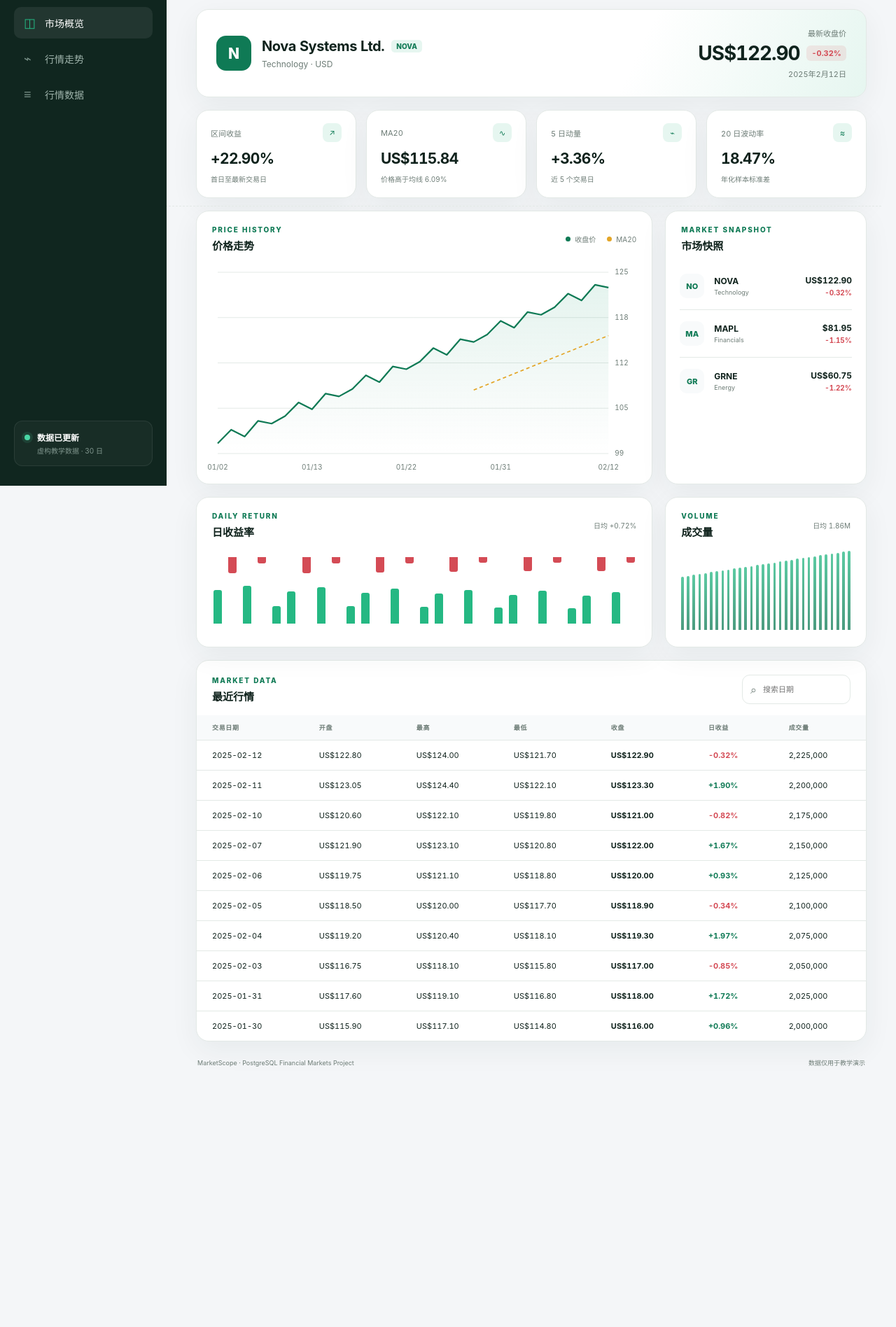
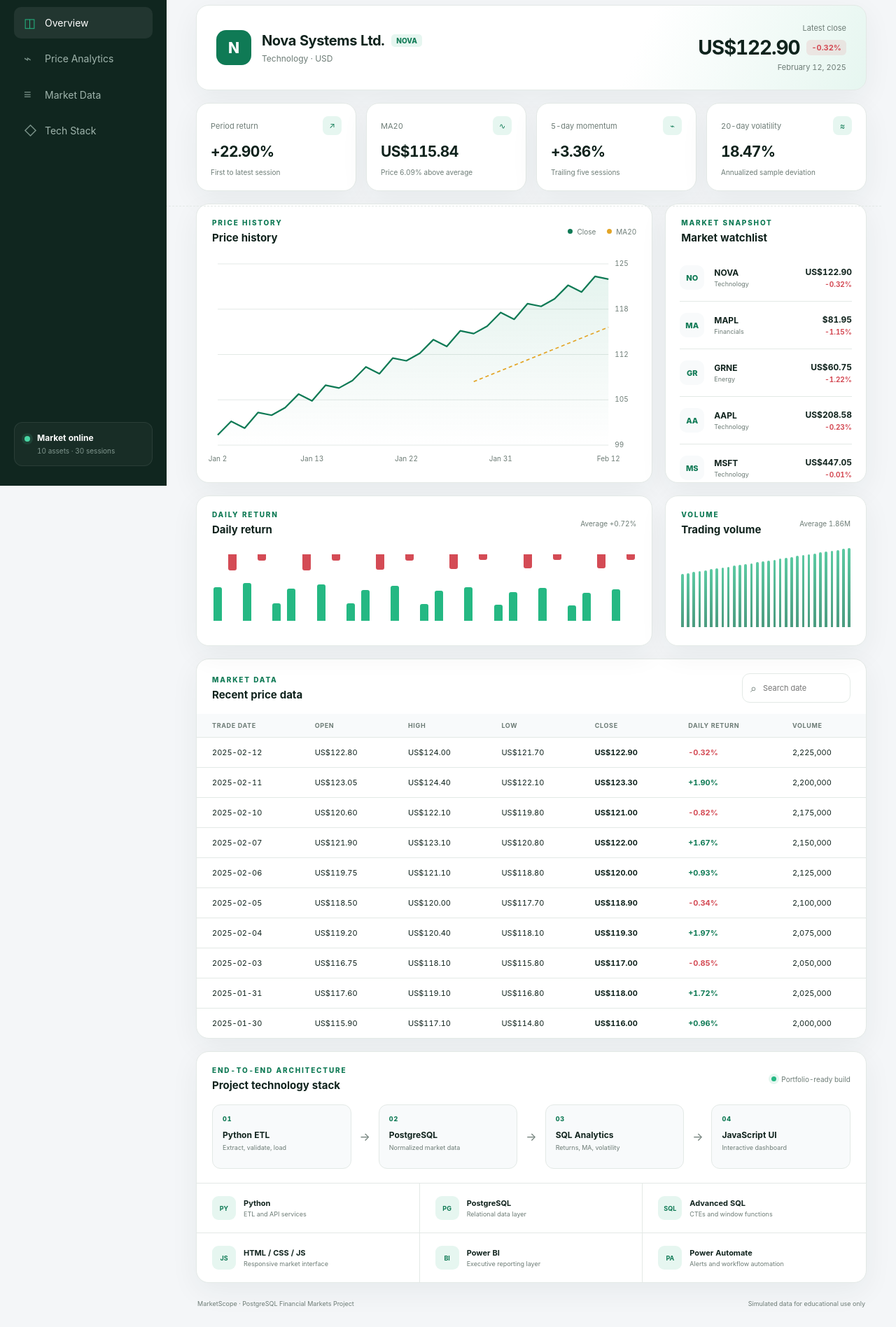
Before and after one commit to EthanWiii/SQL-project, a plain HTML site: page frontend/index.html in a window 1280 px wide. Shown: the part 106-2002 px from the top of the page at 70% size. Before the commit the page ends 1659 px from the top, so only its background shows below. Drawn offline with Linux system fonts and the light colour scheme.

Commit message:
Complete English dashboard and expand market coverage

```diff
--- a/frontend/app.js
+++ b/frontend/app.js
@@ -1,7 +1,14 @@
 const ASSETS = {
-  NOVA: { name: "Nova Systems Ltd.", sector: "Technology", currency: "USD", base: 100, trend: 0.8, volume: 500000 },
-  MAPL: { name: "Maple Bank Corp.", sector: "Financials", currency: "CAD", base: 75, trend: 0.25, volume: 250000 },
-  GRNE: { name: "Green Energy Inc.", sector: "Energy", currency: "USD", base: 48, trend: 0.45, volume: 100000 }
+  NOVA: { name: "Nova Systems Ltd.", sector: "Technology", currency: "USD", base: 100, trend: 0.80, volume: 500000, color: "#0f7a55" },
+  MAPL: { name: "Maple Bank Corp.", sector: "Financials", currency: "CAD", base: 75, trend: 0.25, volume: 250000, color: "#b7791f" },
+  GRNE: { name: "Green Energy Inc.", sector: "Energy", currency: "USD", base: 48, trend: 0.45, volume: 100000, color: "#23896b" },
+  AAPL: { name: "Apple Inc.", sector: "Technology", currency: "USD", base: 188, trend: 0.72, volume: 7200000, color: "#475569" },
+  MSFT: { name: "Microsoft Corp.", sector: "Technology", currency: "USD", base: 414, trend: 1.15, volume: 5100000, color: "#2563eb" },
+  NVDA: { name: "NVIDIA Corp.", sector: "Semiconductors", currency: "USD", base: 132, trend: 1.05, volume: 9800000, color: "#6d8f32" },
+  AMZN: { name: "Amazon.com Inc.", sector: "Consumer", currency: "USD", base: 215, trend: 0.62, volume: 6400000, color: "#d97706" },
+  JPM: { name: "JPMorgan Chase & Co.", sector: "Financials", currency: "USD", base: 238, trend: 0.48, volume: 3300000, color: "#1d4ed8" },
+  XOM: { name: "Exxon Mobil Corp.", sector: "Energy", currency: "USD", base: 108, trend: 0.18, volume: 4400000, color: "#dc2626" },
+  TSLA: { name: "Tesla Inc.", sector: "Automotive", currency: "USD", base: 356, trend: 1.30, volume: 8600000, color: "#b91c1c" }
 };
 
 const adjustments = [0, 1.2, -0.6, 0.9, -0.3];
@@ -57,8 +64,8 @@ function percent(value, digits = 2, signed = true) {
 function shortVolume(value) { return `${(value / 1000000).toFixed(2)}M`; }
 function dateLabel(date, long = false) {
   return long
-    ? new Intl.DateTimeFormat("zh-CN", { year: "numeric", month: "long", day: "numeric" }).format(date)
-    : new Intl.DateTimeFormat("zh-CN", { month: "2-digit", day: "2-digit" }).format(date);
+    ? new Intl.DateTimeFormat("en-CA", { year: "numeric", month: "long", day: "numeric" }).format(date)
+    : new Intl.DateTimeFormat("en-CA", { month: "short", day: "numeric" }).format(date);
 }
 
 function metrics(ticker) {
@@ -92,6 +99,7 @@ function updateOverview() {
   const stats = metrics(selectedTicker);
   const symbol = asset.currency === "CAD" ? "CA" : "";
   document.querySelector("#tickerBadge").textContent = selectedTicker[0];
+  document.querySelector("#tickerBadge").style.background = asset.color;
   document.querySelector("#assetName").textContent = asset.name;
   document.querySelector("#assetTicker").textContent = selectedTicker;
   document.querySelector("#assetMeta").textContent = `${asset.sector} · ${asset.currency}`;
@@ -103,11 +111,11 @@ function updateOverview() {
   change.className = `change-pill ${stats.dailyChange >= 0 ? "positive" : "negative"}`;
   document.querySelector("#cumulativeReturn").textContent = percent(stats.cumulative);
   document.querySelector("#ma20").textContent = `${symbol}${money(stats.ma20, asset.currency)}`;
-  document.querySelector("#maDistance").textContent = `价格${stats.maDistance >= 0 ? "高于" : "低于"}均线 ${Math.abs(stats.maDistance).toFixed(2)}%`;
+  document.querySelector("#maDistance").textContent = `Price ${Math.abs(stats.maDistance).toFixed(2)}% ${stats.maDistance >= 0 ? "above" : "below"} average`;
   document.querySelector("#momentum").textContent = percent(stats.momentum);
   document.querySelector("#volatility").textContent = percent(stats.volatility, 2, false);
-  document.querySelector("#avgReturn").textContent = `日均 ${percent(stats.avgReturn)}`;
-  document.querySelector("#avgVolume").textContent = `日均 ${shortVolume(stats.avgVolume)}`;
+  document.querySelector("#avgReturn").textContent = `Average ${percent(stats.avgReturn)}`;
+  document.querySelector("#avgVolume").textContent = `Average ${shortVolume(stats.avgVolume)}`;
 }
 
 function renderSnapshot() {
@@ -252,7 +260,7 @@ function setupChartInteraction() {
     tooltip.hidden = false;
     tooltip.style.left = `${point.x}px`;
     tooltip.style.top = `${point.y}px`;
-    tooltip.innerHTML = `<strong>${dateLabel(point.row.date, true)}</strong><br>收盘 ${money(point.row.close, ASSETS[selectedTicker].currency)}${point.ma ? `<br>MA20 ${money(point.ma, ASSETS[selectedTicker].currency)}` : ""}`;
+    tooltip.innerHTML = `<strong>${dateLabel(point.row.date, true)}</strong><br>Close ${money(point.row.close, ASSETS[selectedTicker].currency)}${point.ma ? `<br>MA20 ${money(point.ma, ASSETS[selectedTicker].currency)}` : ""}`;
   });
   canvas.addEventListener("mouseleave", () => { tooltip.hidden = true; });
 }
--- a/frontend/index.html
+++ b/frontend/index.html
@@ -1,31 +1,32 @@
 <!doctype html>
-<html lang="zh-CN">
+<html lang="en">
 <head>
   <meta charset="UTF-8">
   <meta name="viewport" content="width=device-width, initial-scale=1.0">
-  <meta name="description" content="Global Markets PostgreSQL 项目的交互式行情分析面板">
-  <title>MarketScope · 行情分析</title>
+  <meta name="description" content="Interactive market data and financial analytics dashboard for the Global Markets PostgreSQL project">
+  <title>MarketScope · Market Analytics</title>
   <link rel="stylesheet" href="styles.css">
 </head>
 <body>
   <div class="app-shell">
-    <aside class="sidebar" aria-label="主导航">
-      <a class="brand" href="#" aria-label="MarketScope 首页">
+    <aside class="sidebar" aria-label="Primary navigation">
+      <a class="brand" href="#" aria-label="MarketScope home">
         <span class="brand-mark">M</span>
         <span>MarketScope</span>
       </a>
 
       <nav class="nav-list">
-        <a class="nav-item active" href="#overview"><span>◫</span> 市场概览</a>
-        <a class="nav-item" href="#chart"><span>⌁</span> 行情走势</a>
-        <a class="nav-item" href="#table"><span>≡</span> 行情数据</a>
+        <a class="nav-item active" href="#overview"><span>◫</span> Overview</a>
+        <a class="nav-item" href="#chart"><span>⌁</span> Price Analytics</a>
+        <a class="nav-item" href="#table"><span>≡</span> Market Data</a>
+        <a class="nav-item" href="#stack"><span>◇</span> Tech Stack</a>
       </nav>
 
       <div class="sidebar-note">
         <span class="status-dot"></span>
         <div>
-          <strong>数据已更新</strong>
-          <small>虚构教学数据 · 30 日</small>
+          <strong>Market online</strong>
+          <small>10 assets · 30 sessions</small>
         </div>
       </div>
     </aside>
@@ -34,14 +35,14 @@
       <header class="topbar">
         <div>
           <p class="eyebrow">GLOBAL MARKETS / ANALYTICS</p>
-          <h1>行情分析中心</h1>
+          <h1>Market Analytics Hub</h1>
         </div>
         <div class="topbar-actions">
           <label class="select-wrap">
-            <span class="sr-only">选择证券</span>
-            <select id="tickerSelect" aria-label="选择证券"></select>
+            <span class="sr-only">Select a security</span>
+            <select id="tickerSelect" aria-label="Select a security"></select>
           </label>
-          <button class="icon-button" id="themeButton" aria-label="切换主题" title="切换主题">☼</button>
+          <button class="icon-button" id="themeButton" aria-label="Toggle color theme" title="Toggle color theme">☼</button>
         </div>
       </header>
 
@@ -57,35 +58,35 @@
           </div>
         </div>
         <div class="quote-block">
-          <p class="latest-label">最新收盘价</p>
+          <p class="latest-label">Latest close</p>
           <div class="price-row">
             <strong id="latestPrice">$122.90</strong>
             <span class="change-pill positive" id="dailyChange">+0.25%</span>
           </div>
-          <p class="latest-date" id="latestDate">2025年2月12日</p>
+          <p class="latest-date" id="latestDate">February 12, 2025</p>
         </div>
       </section>
 
-      <section class="kpi-grid" aria-label="核心指标">
+      <section class="kpi-grid" aria-label="Key market indicators">
         <article class="kpi-card">
-          <div class="kpi-label"><span>区间收益</span><span class="mini-icon">↗</span></div>
+          <div class="kpi-label"><span>Period return</span><span class="mini-icon">↗</span></div>
           <strong id="cumulativeReturn">+22.90%</strong>
-          <small>首日至最新交易日</small>
+          <small>First to latest session</small>
         </article>
         <article class="kpi-card">
           <div class="kpi-label"><span>MA20</span><span class="mini-icon">∿</span></div>
           <strong id="ma20">$115.84</strong>
-          <small id="maDistance">价格高于均线 6.10%</small>
+          <small id="maDistance">Price 6.10% above average</small>
         </article>
         <article class="kpi-card">
-          <div class="kpi-label"><span>5 日动量</span><span class="mini-icon">⌁</span></div>
+          <div class="kpi-label"><span>5-day momentum</span><span class="mini-icon">⌁</span></div>
           <strong id="momentum">+3.36%</strong>
-          <small>近 5 个交易日</small>
+          <small>Trailing five sessions</small>
         </article>
         <article class="kpi-card">
-          <div class="kpi-label"><span>20 日波动率</span><span class="mini-icon">≈</span></div>
+          <div class="kpi-label"><span>20-day volatility</span><span class="mini-icon">≈</span></div>
           <strong id="volatility">18.47%</strong>
-          <small>年化样本标准差</small>
+          <small>Annualized sample deviation</small>
         </article>
       </section>
 
@@ -94,15 +95,15 @@
           <div class="panel-header">
             <div>
               <p class="panel-kicker">PRICE HISTORY</p>
-              <h3>价格走势</h3>
+              <h3>Price history</h3>
             </div>
-            <div class="legend" aria-label="图例">
-              <span><i class="legend-dot price-dot"></i>收盘价</span>
+            <div class="legend" aria-label="Chart legend">
+              <span><i class="legend-dot price-dot"></i>Close</span>
               <span><i class="legend-dot ma-dot"></i>MA20</span>
             </div>
           </div>
           <div class="chart-wrap">
-            <canvas id="priceChart" role="img" aria-label="收盘价和20日移动平均走势图"></canvas>
+            <canvas id="priceChart" role="img" aria-label="Close price and 20-day moving average chart"></canvas>
             <div class="chart-tooltip" id="chartTooltip" hidden></div>
           </div>
         </article>
@@ -111,7 +112,7 @@
           <div class="panel-header">
             <div>
               <p class="panel-kicker">MARKET SNAPSHOT</p>
-              <h3>市场快照</h3>
+              <h3>Market watchlist</h3>
             </div>
           </div>
           <div class="snapshot-list" id="snapshotList"></div>
@@ -121,22 +122,22 @@
           <div class="panel-header compact">
             <div>
               <p class="panel-kicker">DAILY RETURN</p>
-              <h3>日收益率</h3>
+              <h3>Daily return</h3>
             </div>
-            <span class="panel-value" id="avgReturn">日均 +0.71%</span>
+            <span class="panel-value" id="avgReturn">Average +0.71%</span>
           </div>
-          <div class="bar-chart" id="returnChart" aria-label="日收益率柱状图"></div>
+          <div class="bar-chart" id="returnChart" aria-label="Daily return bar chart"></div>
         </article>
 
         <article class="panel volume-panel">
           <div class="panel-header compact">
             <div>
               <p class="panel-kicker">VOLUME</p>
-              <h3>成交量</h3>
+              <h3>Trading volume</h3>
             </div>
-            <span class="panel-value" id="avgVolume">日均 1.86M</span>
+            <span class="panel-value" id="avgVolume">Average 1.86M</span>
           </div>
-          <div class="bar-chart volume-bars" id="volumeChart" aria-label="成交量柱状图"></div>
+          <div class="bar-chart volume-bars" id="volumeChart" aria-label="Trading volume bar chart"></div>
         </article>
       </section>
 
@@ -144,25 +145,25 @@
         <div class="panel-header table-header">
           <div>
             <p class="panel-kicker">MARKET DATA</p>
-            <h3>最近行情</h3>
+            <h3>Recent price data</h3>
           </div>
           <label class="search-box">
             <span>⌕</span>
-            <span class="sr-only">搜索日期</span>
-            <input id="tableSearch" type="search" placeholder="搜索日期">
+            <span class="sr-only">Search by date</span>
+            <input id="tableSearch" type="search" placeholder="Search date">
           </label>
         </div>
         <div class="table-wrap">
           <table>
             <thead>
               <tr>
-                <th>交易日期</th>
-                <th>开盘</th>
-                <th>最高</th>
-                <th>最低</th>
-                <th>收盘</th>
-                <th>日收益</th>
-                <th>成交量</th>
+                <th>Trade date</th>
+                <th>Open</th>
+                <th>High</th>
+                <th>Low</th>
+                <th>Close</th>
+                <th>Daily return</th>
+                <th>Volume</th>
               </tr>
             </thead>
             <tbody id="priceTableBody"></tbody>
@@ -170,9 +171,36 @@
         </div>
       </section>
 
+      <section class="panel stack-panel" id="stack">
+        <div class="panel-header stack-header">
+          <div>
+            <p class="panel-kicker">END-TO-END ARCHITECTURE</p>
+            <h3>Project technology stack</h3>
+          </div>
+          <span class="stack-status"><i></i> Portfolio-ready build</span>
+        </div>
+        <div class="architecture-flow" aria-label="Project data flow">
+          <div class="flow-node"><span>01</span><strong>Python ETL</strong><small>Extract, validate, load</small></div>
+          <i>→</i>
+          <div class="flow-node"><span>02</span><strong>PostgreSQL</strong><small>Normalized market data</small></div>
+          <i>→</i>
+          <div class="flow-node"><span>03</span><strong>SQL Analytics</strong><small>Returns, MA, volatility</small></div>
+          <i>→</i>
+          <div class="flow-node"><span>04</span><strong>JavaScript UI</strong><small>Interactive dashboard</small></div>
+        </div>
+        <div class="stack-grid">
+          <article><b>PY</b><div><strong>Python</strong><small>ETL and API services</small></div></article>
+          <article><b>PG</b><div><strong>PostgreSQL</strong><small>Relational data layer</small></div></article>
+          <article><b>SQL</b><div><strong>Advanced SQL</strong><small>CTEs and window functions</small></div></article>
+          <article><b>JS</b><div><strong>HTML / CSS / JS</strong><small>Responsive market interface</small></div></article>
+          <article><b>BI</b><div><strong>Power BI</strong><small>Executive reporting layer</small></div></article>
+          <article><b>PA</b><div><strong>Power Automate</strong><small>Alerts and workflow automation</small></div></article>
+        </div>
+      </section>
+
       <footer>
         <span>MarketScope · PostgreSQL Financial Markets Project</span>
-        <span>数据仅用于教学演示</span>
+        <span>Simulated data for educational use only</span>
       </footer>
     </main>
   </div>
--- a/frontend/styles.css
+++ b/frontend/styles.css
@@ -163,7 +163,7 @@ h1 { margin: 0; font-size: 27px; letter-spacing: -.035em; }
 #priceChart { width: 100%; height: 100%; }
 .chart-tooltip { position: absolute; pointer-events: none; min-width: 120px; padding: 9px 11px; color: white; background: #14241f; border-radius: 8px; box-shadow: 0 8px 24px rgba(0,0,0,.18); font-size: 10px; line-height: 1.6; transform: translate(-50%, calc(-100% - 12px)); }
 
-.snapshot-list { padding: 4px 20px 15px; }
+.snapshot-list { max-height: 330px; padding: 4px 20px 15px; overflow-y: auto; scrollbar-width: thin; scrollbar-color: var(--line) transparent; }
 .snapshot-item { display: grid; grid-template-columns: 38px 1fr auto; align-items: center; gap: 11px; padding: 16px 0; border-bottom: 1px solid var(--line); cursor: pointer; }
 .snapshot-item:last-child { border-bottom: 0; }
 .snapshot-item:hover .snapshot-symbol { background: var(--green); color: white; }
@@ -199,6 +199,26 @@ td { padding: 14px 22px; border-top: 1px solid var(--line); }
 tbody tr:hover { background: var(--surface-soft); }
 .return-cell { font-weight: 700; }
 
+.stack-panel { margin-top: 18px; }
+.stack-header { padding-bottom: 18px; }
+.stack-status { display: inline-flex; align-items: center; gap: 7px; color: var(--muted); font-size: 10px; }
+.stack-status i { width: 7px; height: 7px; border-radius: 50%; background: var(--green-bright); box-shadow: 0 0 0 4px var(--green-soft); }
+.architecture-flow { display: grid; grid-template-columns: 1fr auto 1fr auto 1fr auto 1fr; align-items: center; gap: 12px; padding: 0 22px 20px; }
+.architecture-flow > i { color: var(--muted); font-style: normal; }
+.flow-node { min-height: 92px; padding: 14px; background: var(--surface-soft); border: 1px solid var(--line); border-radius: 12px; }
+.flow-node > span { display: block; margin-bottom: 10px; color: var(--green); font-size: 9px; font-weight: 850; letter-spacing: .1em; }
+.flow-node strong, .flow-node small { display: block; }
+.flow-node strong { font-size: 12px; }
+.flow-node small { margin-top: 5px; color: var(--muted); font-size: 9px; line-height: 1.4; }
+.stack-grid { display: grid; grid-template-columns: repeat(3, 1fr); border-top: 1px solid var(--line); }
+.stack-grid article { display: flex; align-items: center; gap: 11px; padding: 18px 22px; border-right: 1px solid var(--line); border-bottom: 1px solid var(--line); }
+.stack-grid article:nth-child(3n) { border-right: 0; }
+.stack-grid article:nth-last-child(-n+3) { border-bottom: 0; }
+.stack-grid b { width: 34px; height: 34px; display: grid; place-items: center; flex: 0 0 auto; border-radius: 9px; color: var(--green); background: var(--green-soft); font-size: 9px; }
+.stack-grid strong, .stack-grid small { display: block; }
+.stack-grid strong { font-size: 11px; }
+.stack-grid small { margin-top: 3px; color: var(--muted); font-size: 9px; }
+
 footer { justify-content: space-between; padding: 24px 2px 0; color: var(--muted); font-size: 9px; }
 .sr-only { position: absolute; width: 1px; height: 1px; padding: 0; margin: -1px; overflow: hidden; clip: rect(0,0,0,0); white-space: nowrap; border: 0; }
 
@@ -232,6 +252,13 @@ footer { justify-content: space-between; padding: 24px 2px 0; color: var(--muted
   .content-grid { grid-template-columns: 1fr; }
   .chart-wrap { height: 260px; }
   .snapshot-panel { grid-row: auto; }
+  .architecture-flow { grid-template-columns: 1fr 1fr; }
+  .architecture-flow > i { display: none; }
+  .stack-grid { grid-template-columns: repeat(2, 1fr); }
+  .stack-grid article:nth-child(3n) { border-right: 1px solid var(--line); }
+  .stack-grid article:nth-child(2n) { border-right: 0; }
+  .stack-grid article:nth-last-child(-n+3) { border-bottom: 1px solid var(--line); }
+  .stack-grid article:nth-last-child(-n+2) { border-bottom: 0; }
   footer { gap: 12px; }
 }
 
@@ -243,4 +270,7 @@ footer { justify-content: space-between; padding: 24px 2px 0; color: var(--muted
   .kpi-grid { grid-template-columns: 1fr; }
   .panel-header { align-items: flex-start; gap: 12px; }
   .legend { flex-direction: column; gap: 5px; }
+  .architecture-flow, .stack-grid { grid-template-columns: 1fr; }
+  .stack-grid article, .stack-grid article:nth-child(2n), .stack-grid article:nth-child(3n), .stack-grid article:nth-last-child(-n+2) { border-right: 0; border-bottom: 1px solid var(--line); }
+  .stack-grid article:last-child { border-bottom: 0; }
 }
```
Also changed, not shown: 4 other files.
